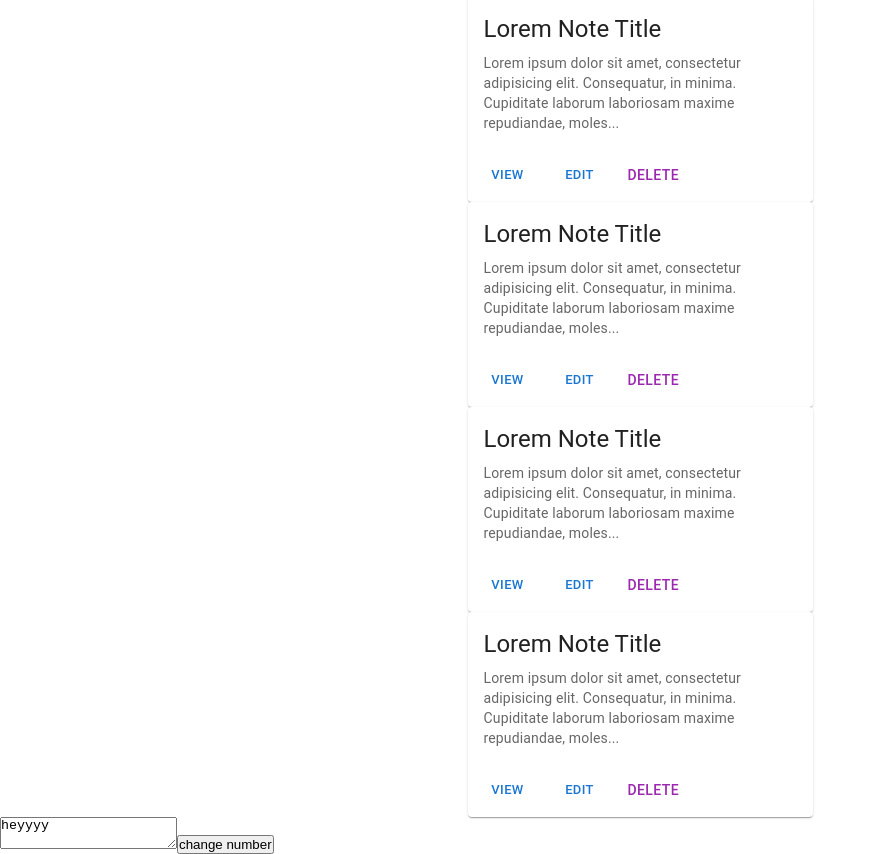
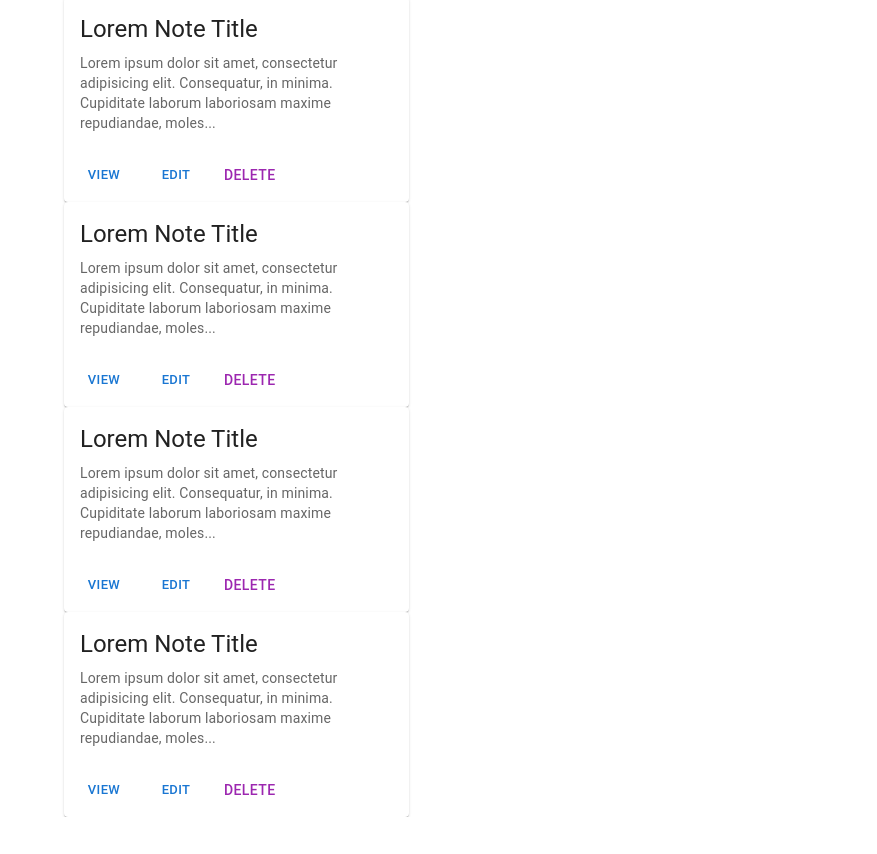
Before and after one commit to Folareen/sleek-notes, a React (Create React App) app: page / in a window 1280 px wide. Shown: the part 208-1062 px from the top of the page, without its empty margins (0-877 px from the left). After the commit the page ends 1025 px from the top, so only its background shows below. Built offline with nearby package versions, Linux system fonts and the light colour scheme.

Commit message:
note preview

```diff
--- a/src/App.js
+++ b/src/App.js
@@ -1,39 +1,20 @@
+import { Container } from "@mui/material";
 import React, { Component } from "react";
 import NotePreview from "./components/NotePreview";
 export default class App extends Component {
   constructor(props) {
     super(props);
-    this.state = {
-      edit: true,
-    };
-  }
-
-  changeValue = () => {
-    this.setState({ edit: !this.state.edit });
-  };
-
-  componentDidUpdate() {
-    if (this.state.edit) {
-      document.querySelector("textarea").disabled = false;
-      document.querySelector(".state").textContent = "state is true";
-    } else {
-      document.querySelector("textarea").disabled = true;
-      document.querySelector(".state").textContent = "state is false";
-    }
   }
 
   render() {
     return (
-      <div>
+      <Container>
         <NotePreview />
         <NotePreview />
         <NotePreview />
         <NotePreview />
         <NotePreview />
-        <p className="state"></p>
-        <textarea>heyyyy</textarea>
-        <button onClick={this.changeValue}>change number</button>
-      </div>
+      </Container>
     );
   }
 }
--- a/src/components/NotePreview.jsx
+++ b/src/components/NotePreview.jsx
@@ -9,7 +9,7 @@ export default class NotePreview extends Component {
 
   render() {
     return (
-    <Card sx={{ maxWidth: 345, m:'auto' }}>
+    <Card sx={{ maxWidth: 345}}>
       <CardContent>
         <Typography gutterBottom variant="h5" component="div">
           Lorem Note Title
```
